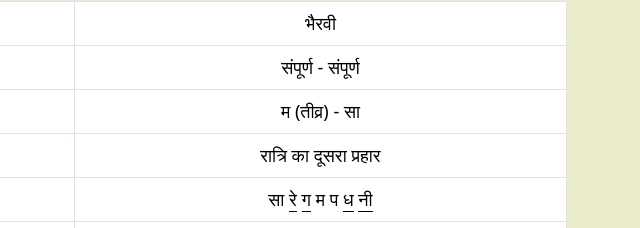
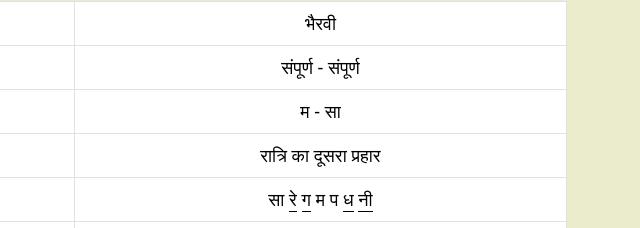
Before and after one commit to ajayseeker/Raga-Sangraha, a plain HTML site: page ragas/bhairavi.html in a window 1280 px wide. Shown: the part 232-460 px from the top of the page, 501-1141 px from the left. Drawn offline with nearby package versions, Linux system fonts and the light colour scheme.

Commit message:
corrected vadi in bhairavi and malkauns

```diff
--- a/ragas/bhairavi.html
+++ b/ragas/bhairavi.html
@@ -35,7 +35,7 @@
             </tr>
             <tr>
               <td>वादी - सम्वादी</td>
-              <td>म (तीव्र) - सा </td>
+              <td>म - सा </td>
             </tr>
             <tr>
               <td>समय</td>
```
Also changed, not shown: ragas/malkauns.html (+1 -1 lines).
